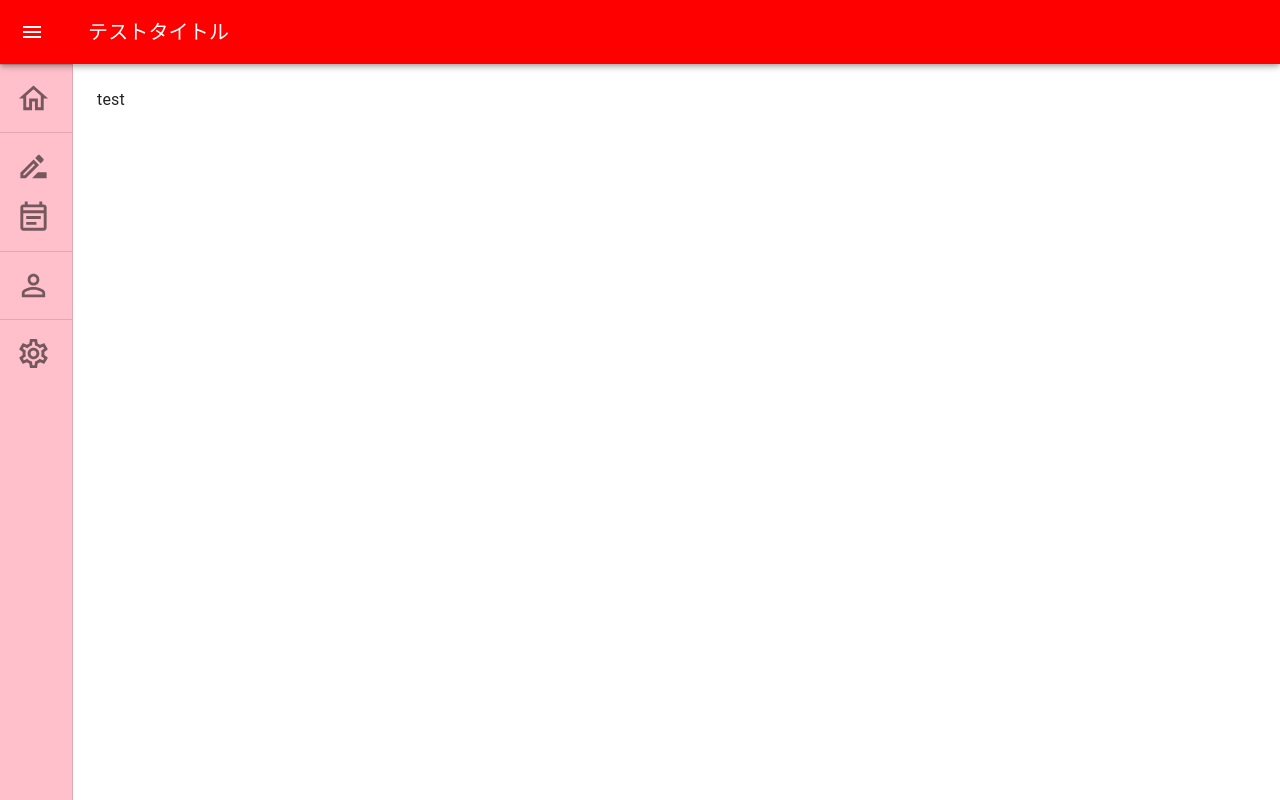
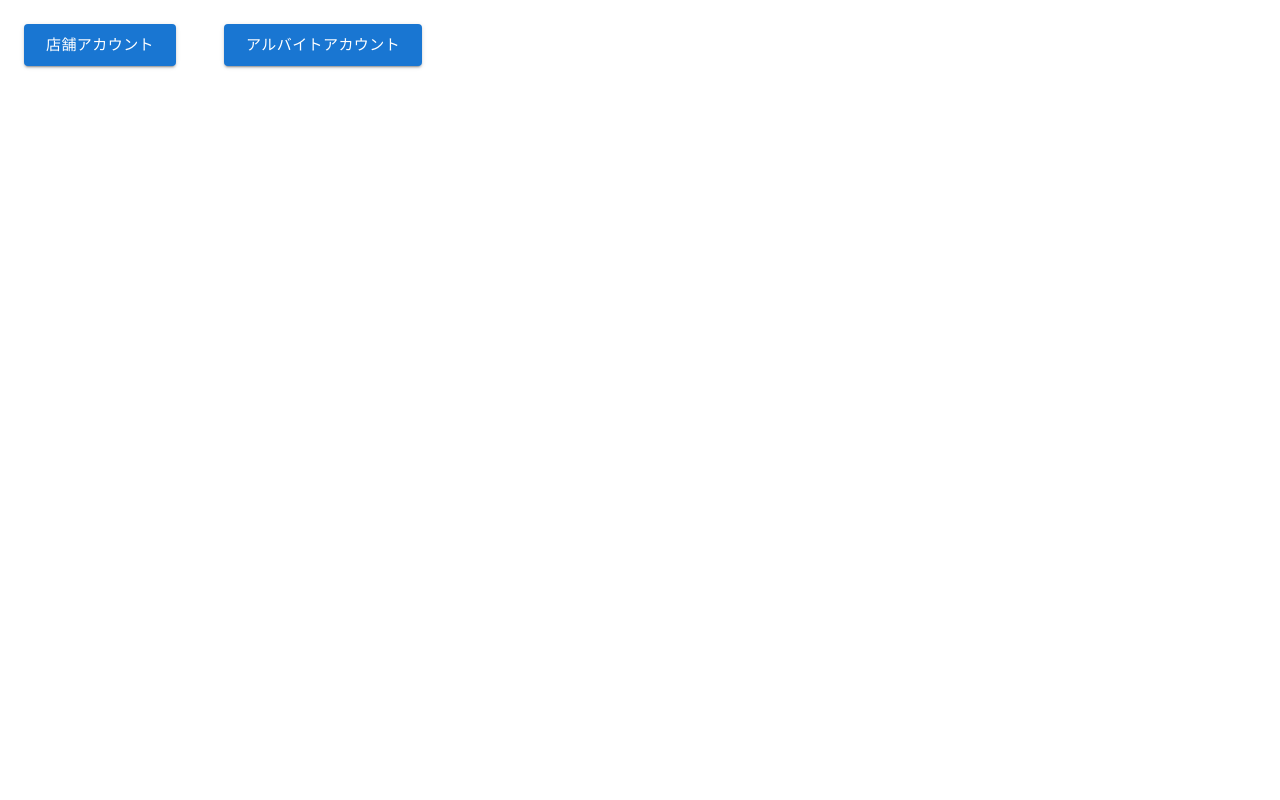
Before and after one commit to nineteen2021/shiftan-v2, a React (Create React App) app in the folder node/django_front/: page / in a window 1280 px wide. Built offline with nearby package versions, Linux system fonts and the light colour scheme.

Commit message:
ボタンを追加した

```diff
--- a/node/django_front/package.json
+++ b/node/django_front/package.json
@@ -5,15 +5,18 @@
   "dependencies": {
     "@emotion/react": "^11.8.1",
     "@emotion/styled": "^11.8.1",
+    "@material-ui/core": "^4.12.3",
     "@material-ui/icons": "^4.11.2",
     "@material-ui/system": "^4.12.1",
     "@mui/icons-material": "^5.4.4",
     "@mui/material": "^5.4.4",
+    "@mui/styles": "^5.5.0",
     "@testing-library/jest-dom": "^5.16.2",
     "@testing-library/react": "^12.1.2",
     "@testing-library/user-event": "^13.5.0",
     "react": "^17.0.2",
     "react-dom": "^17.0.2",
+    "react-router-dom": "5",
     "react-scripts": "5.0.0",
     "web-vitals": "^2.1.4"
   },
--- a/node/django_front/src/App.js
+++ b/node/django_front/src/App.js
@@ -1,11 +1,12 @@
 import './App.css';
 import MiniDrawer from './components/Navbar'
 import SimpleNavbar from './components/SimpleNavbar';
+import NewAccount from './components/views/NewAccount'
 
 function App() {
   return (
     <>
-      <MiniDrawer title="テストタイトル" contents="test" />
+    <NewAccount />
     </>
   );
 }
--- /dev/null
+++ b/node/django_front/src/components/views/NewAccount.jsx
@@ -0,0 +1,16 @@
+import React from 'react';
+import Link from 'react-router-dom';
+import Button from '@mui/material/Button'
+import Box from '@mui/material/Box'
+
+const NewAccount = () => {
+  return (
+    <Box sx={{ '& button': { m: 3 } }}>
+    <div>
+      <Button variant="contained" size="large">店舗アカウント</Button>
+      <Button variant="contained" size="large">アルバイトアカウント</Button>
+    </div>
+    </Box>
+  );
+};
+export default NewAccount
```
